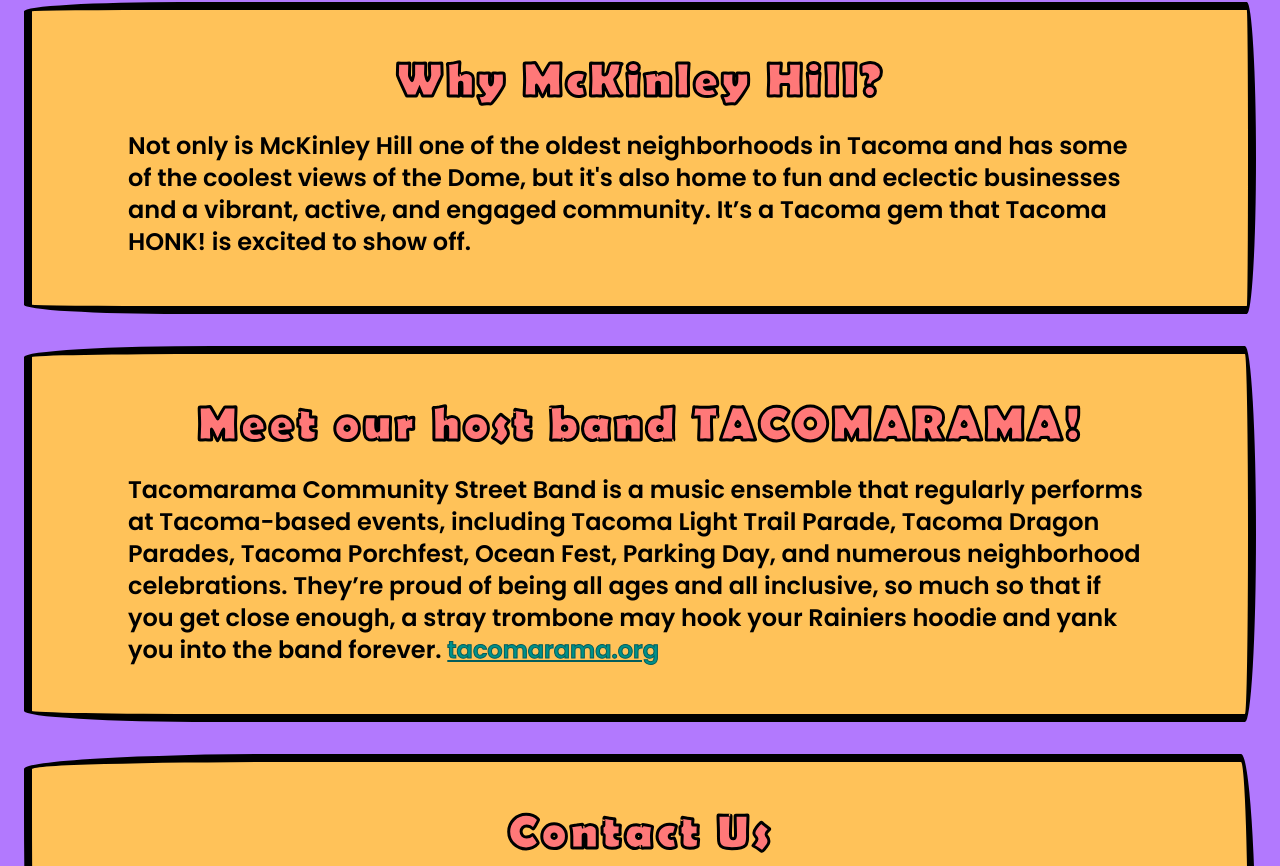
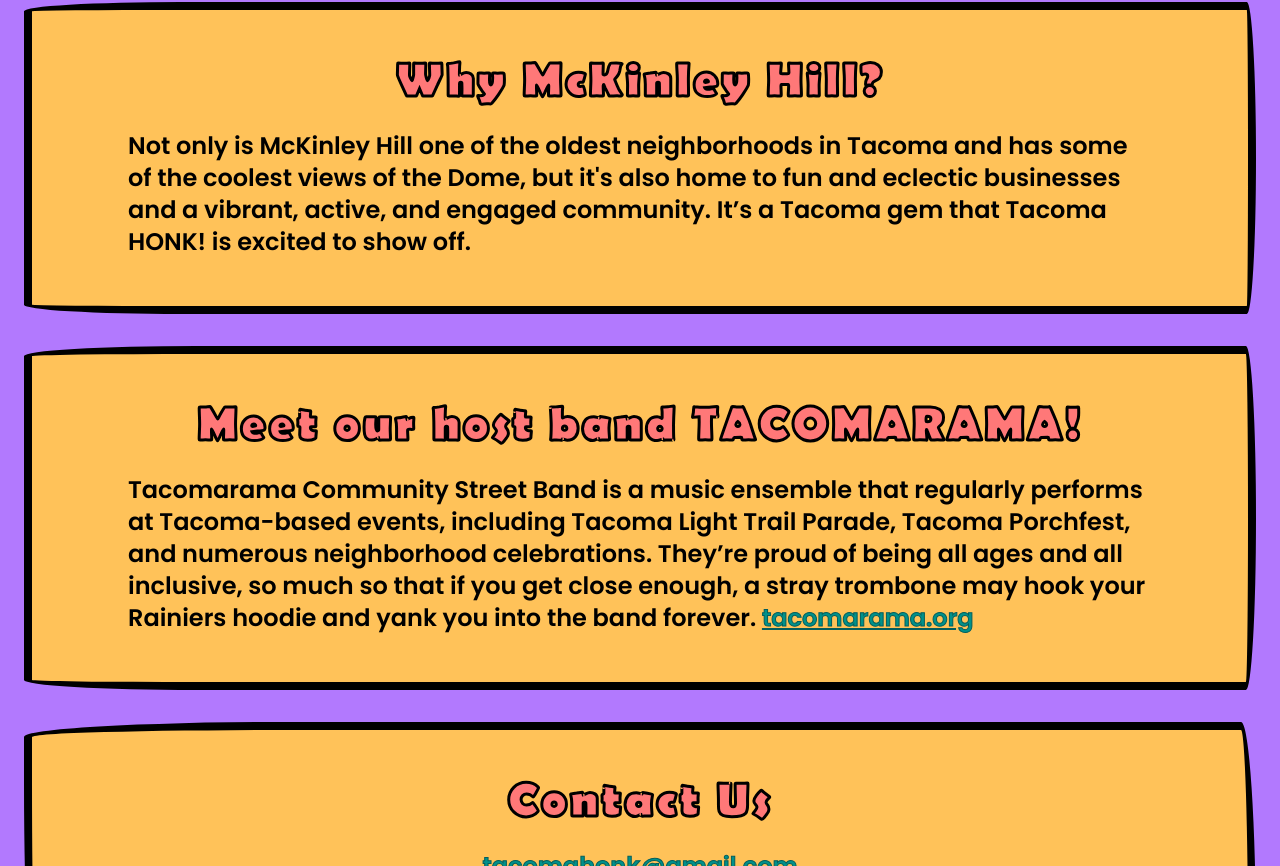
Before and after one commit to honk-fest-west/www-thonk, an Astro site: page / in a window 1280 px wide. Shown: the part 2687-3553 px from the top of the page. Built offline with nearby package versions, Linux system fonts and the light colour scheme; Astro itself is replaced by a stand-in of ours; a web font is replaced by a local one.

Commit message:
Other Emily edits for 2023-09-21

```diff
--- a/src/pages/index.astro
+++ b/src/pages/index.astro
@@ -111,6 +111,7 @@ import honkPhoto894 from '@images/photos/2023-06-04-HONK-894.jpg'
 
     <ContentContainer>
       <ContentTitle>Wanna HONK! with us?</ContentTitle>
+      <MoreContainer client:visible>
         <p>
           Dust off your middle school clarinet, your undergrad English Horn, or
           find that shoebox with that 3rd grade recorder, and jump in on the
@@ -127,6 +128,7 @@ import honkPhoto894 from '@images/photos/2023-06-04-HONK-894.jpg'
           to create instruments from recycled objects that they can bring to
           Tacoma HONK! fest to join in the music-making.
         </p>
+      </MoreContainer>
     </ContentContainer>
 
     <ContentContainer>
@@ -159,7 +161,7 @@ import honkPhoto894 from '@images/photos/2023-06-04-HONK-894.jpg'
         <p>
           Tacomarama Community Street Band is a music ensemble that regularly
           performs at Tacoma-based events, including Tacoma Light Trail Parade,
-          Tacoma Dragon Parades, Tacoma Porchfest, Ocean Fest, Parking Day, and
+          Tacoma Porchfest, and
           numerous neighborhood celebrations. They’re proud of being all ages and
           all inclusive, so much so that if you get close enough, a stray trombone
           may hook your Rainiers hoodie and yank you into the band forever.
```
Lines whose indentation alone changed are shown as unchanged.
